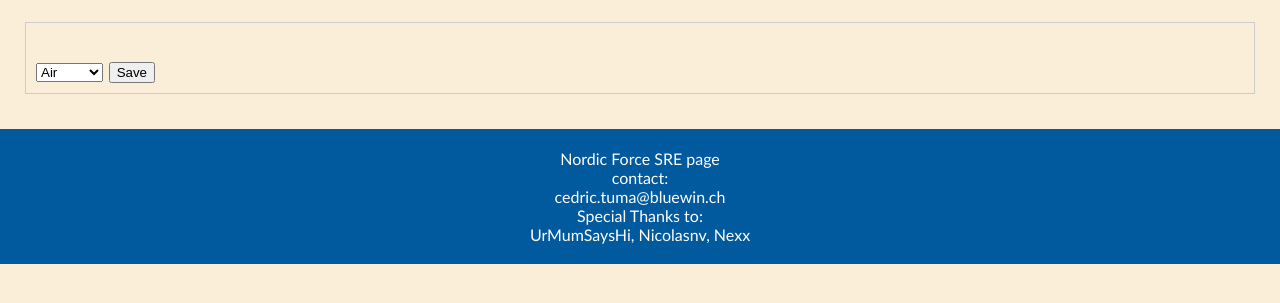
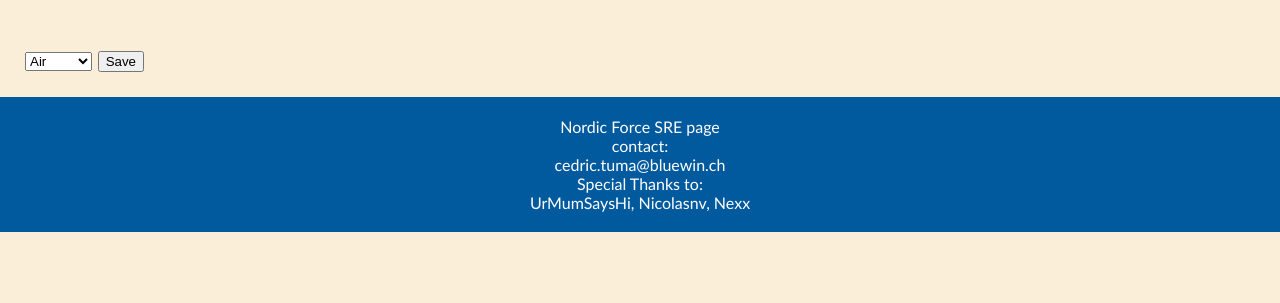
Before and after one commit to Biberkatze/NOFO, a plain HTML site: page NOFO website/Logs.html in a window 1280 px wide. Shown: the part 179-482 px from the top of the page. Drawn offline with Linux system fonts and the light colour scheme.

Commit message:
Update Logs.html

```diff
--- a/NOFO website/Logs.html
+++ b/NOFO website/Logs.html
@@ -5,17 +5,6 @@
   <meta name="viewport" content="width=device-width, initial-scale=1.0">
   <title>NOFO</title>
   <link rel="stylesheet" href="NOFO.css">
-  <style>
-    /* Add some basic CSS to style the log section */
-   .log {
-      border: 1px solid #ccc;
-      padding: 10px;
-      margin-bottom: 10px;
-    }
-   .log-content {
-      white-space: pre-wrap;
-    }
-  </style>
 </head>
 <body>
 <div class="container">
```
